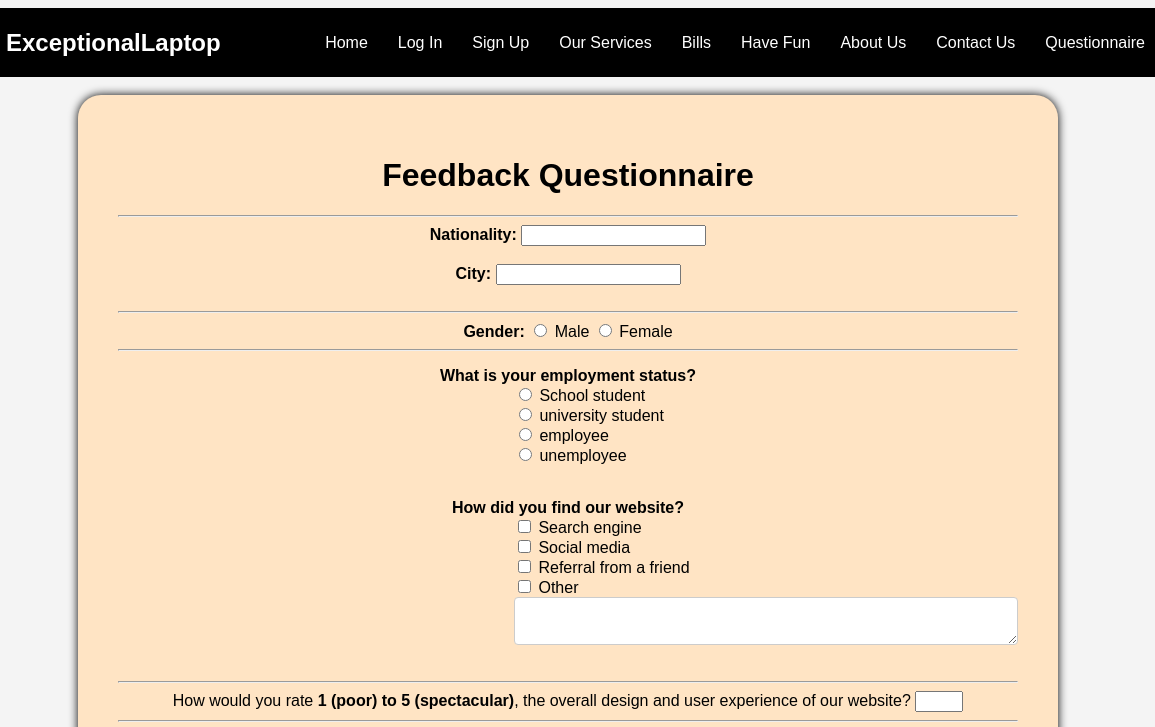
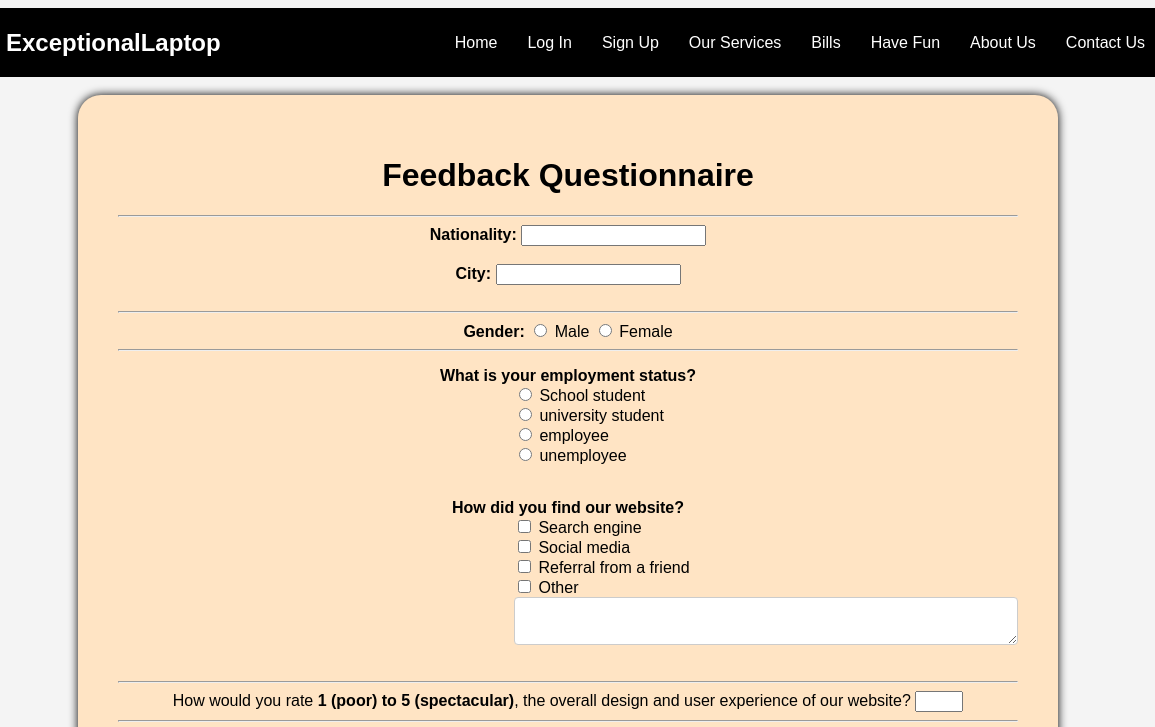
Before and after one commit to Bashardev/ExceptionalLabtop, a plain HTML site: page index10.html in a window 1280 px wide. Shown: the top 727 px of the page, 72-1227 px from the left. Drawn offline with Linux system fonts and the light colour scheme.

Commit message:
Update index10.html

```diff
--- a/index10.html
+++ b/index10.html
@@ -255,7 +255,7 @@
             <a href="index9.html">Have Fun</a>
             <a href="index6.html">About Us</a>
             <a href="index7.html">Contact Us</a>
-            <a href="index10.html">Questionnaire</a>
+
         </nav>
         <div id="search-container">
             <img src="search.png" alt="search" height="30"width="30">
```
